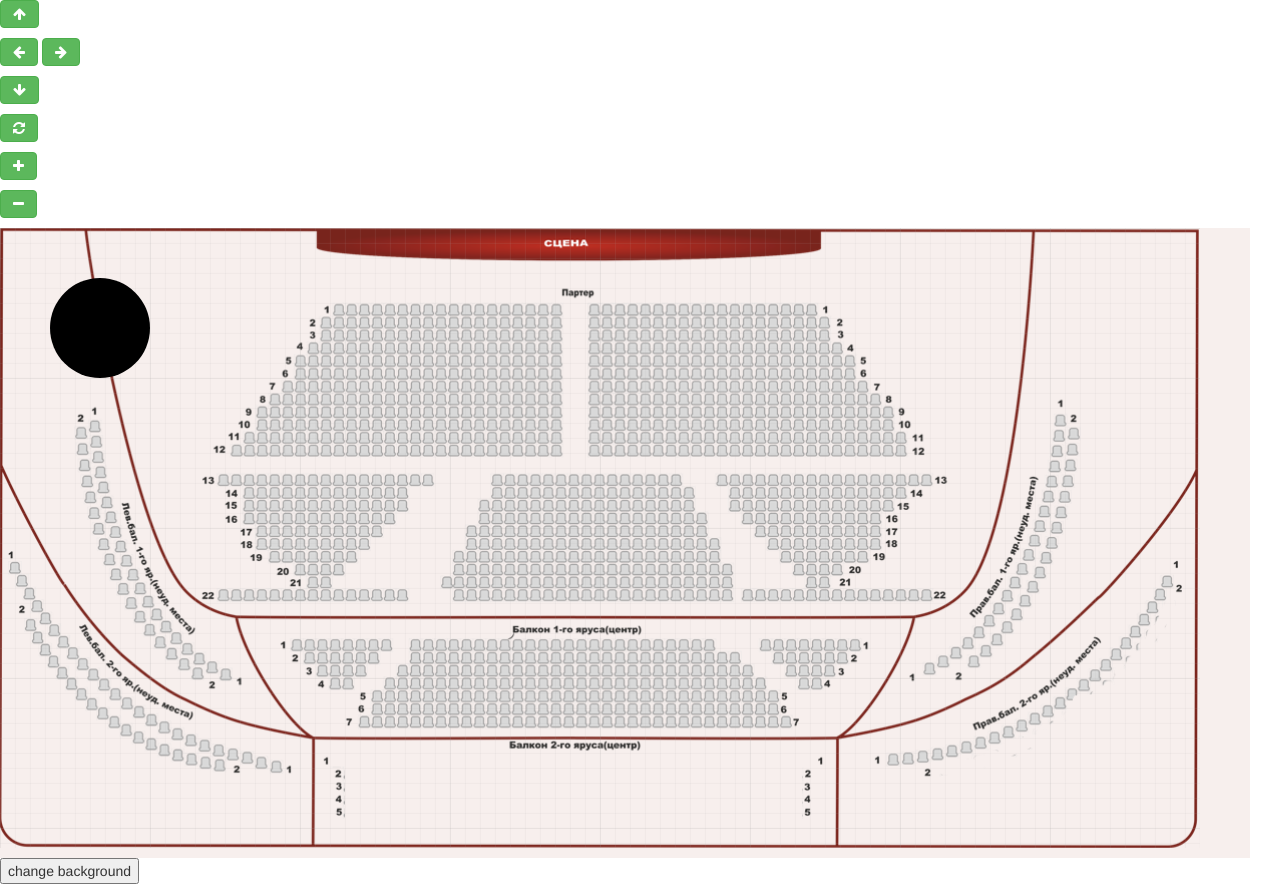
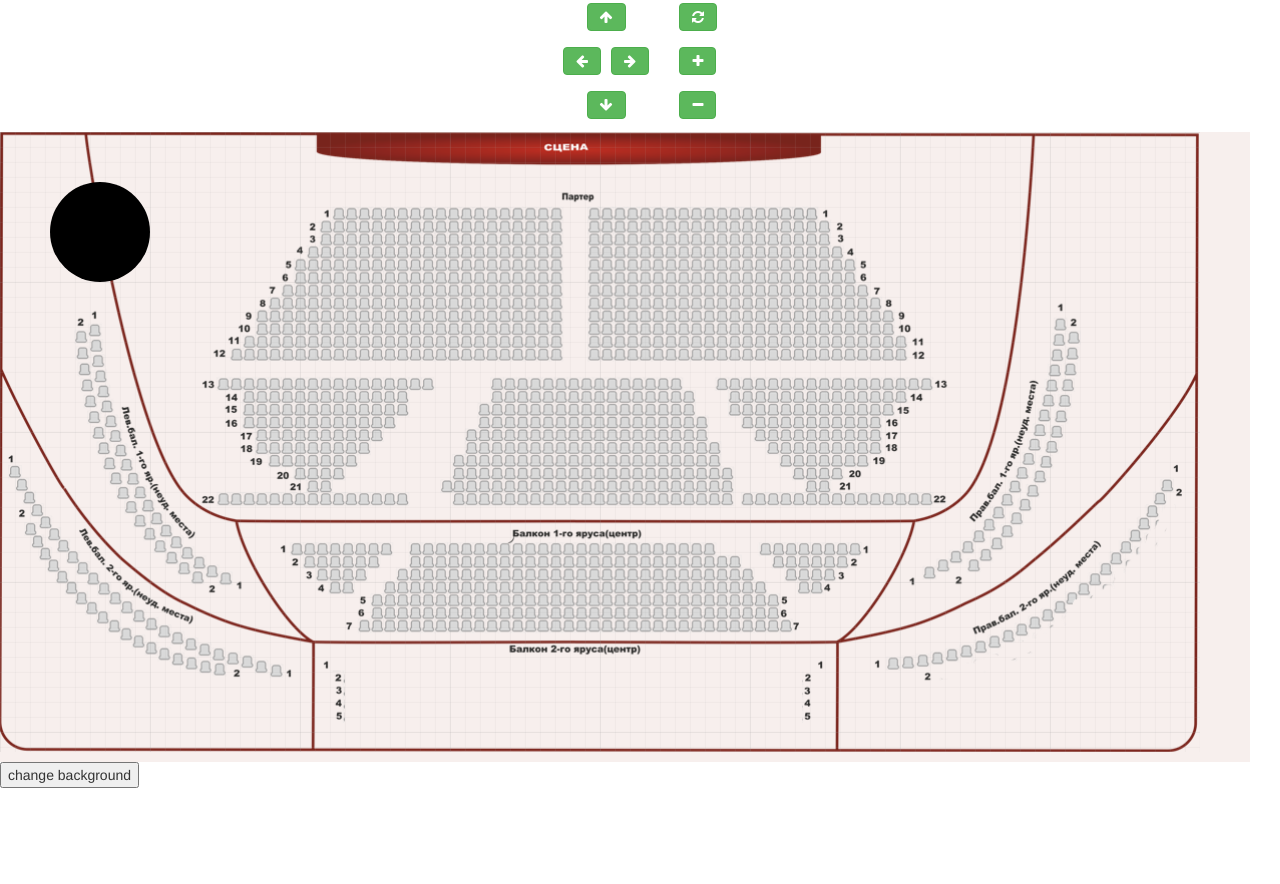
Before and after one commit to ekonoval/svg, a plain HTML site: page 7.html in a window 1280 px wide. After the commit the page ends 800 px from the top, so only its background shows below. Drawn offline with nearby package versions, Linux system fonts and the light colour scheme; some packages are replaced by stand-ins of ours; a script that the page names is missing.

Commit message:
fix svg 7

```diff
--- a/7.html
+++ b/7.html
@@ -14,6 +14,27 @@
 </head>
 <body>
 <style type="text/css">
+    div.controls {
+        text-align: center;
+    }
+
+    div.controls i {
+        margin: 3px;
+    }
+
+    div.controls p {
+
+    }
+
+    div.controls-zoom, div.controls-pan {
+        display: inline-block;
+    }
+
+    div.controls-zoom {
+        margin-left: 20px;
+    }
+
+
     #canvasBackground {
         border: 1px solid black;
         /*background: transparent url("img/HNATOB.png") no-repeat;*/
@@ -136,6 +157,7 @@
     $(function () {
 
         $("#changeBgBtn").click(function () {
+            alert("btn click");
             var currentBg = $("#canvasBackground").css('background-image');
             var newBg = '';
 
```
